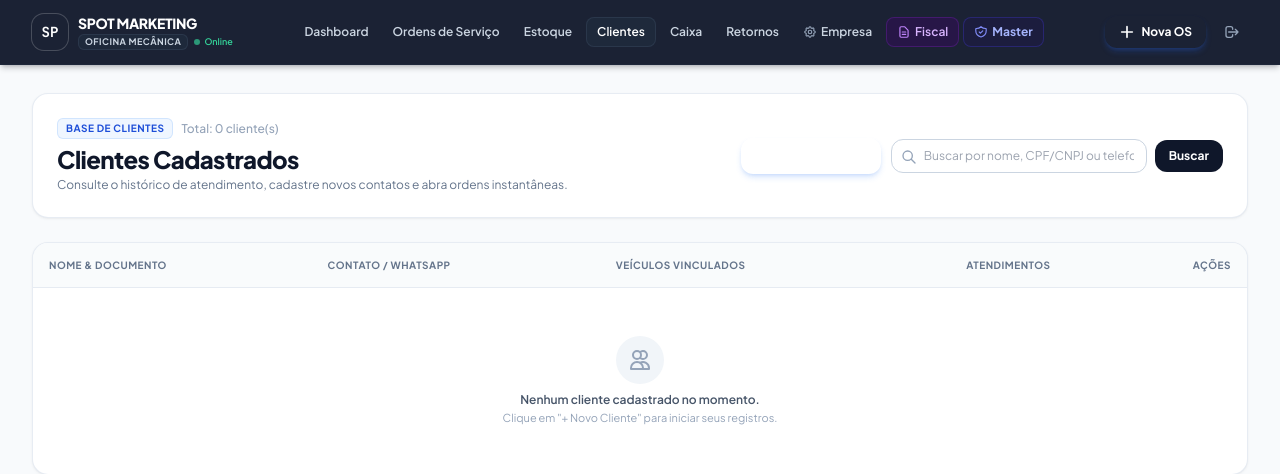
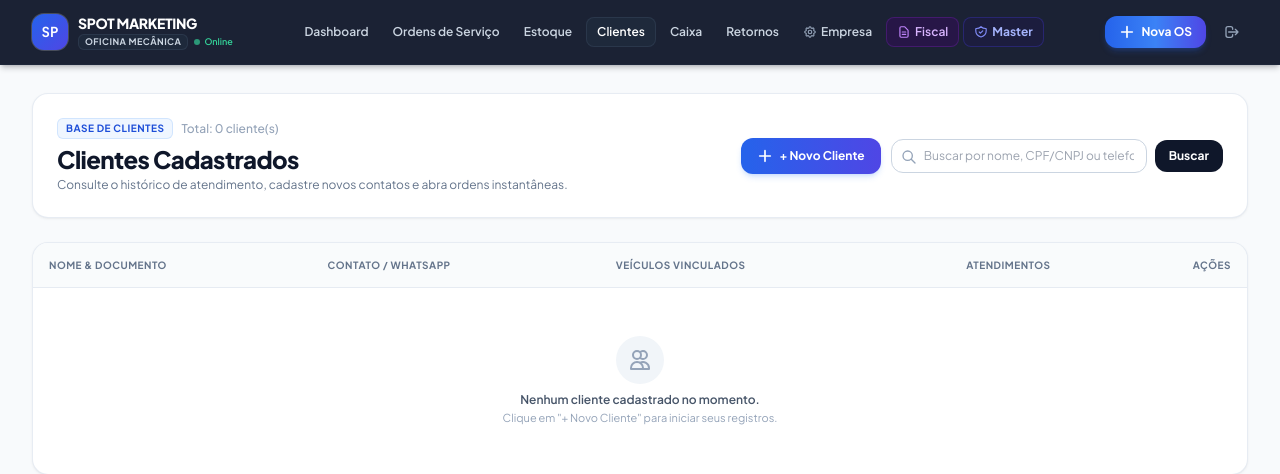
Before and after one commit to nandocozac/painel-gestao, a Flask app: page /clientes in a window 1280 px wide. Shown: the top 474 px of the page. Run offline with Flask 3, Linux system fonts and the light colour scheme; the visitor is signed in with stand-in values (Sample User, id 1); data that the repository does not hold is empty; some libraries are stand-ins or nearby versions.

Commit message:
fix: corrige visibilidade do botao de Nova OS e novo cliente ajustando classes de gradiente do Tailwind

```diff
--- a/templates/base.html
+++ b/templates/base.html
@@ -92,11 +92,11 @@
                         <img src="{{ empresa.logo_base64 or url_for('static', filename=empresa.logo_filename) }}" alt="{{ empresa.nome_empresa }}"
                             class="h-9 w-auto max-w-[130px] object-contain rounded-lg ring-1 ring-white/10"
                             onerror="this.style.display='none'; this.nextElementSibling.style.display='inline-flex';">
-                        <span class="hidden items-center justify-center w-9 h-9 rounded-xl bg-linear-to-br from-blue-600 to-indigo-600 text-white font-mono text-sm font-extrabold shadow-sm ring-1 ring-white/20">
+                        <span class="hidden items-center justify-center w-9 h-9 rounded-xl bg-blue-600 bg-gradient-to-br from-blue-600 to-indigo-600 text-white font-mono text-sm font-extrabold shadow-sm ring-1 ring-white/20">
                             {{ empresa.nome_empresa[:2]|upper }}
                         </span>
                         {% else %}
-                        <span class="inline-flex items-center justify-center w-9 h-9 rounded-xl bg-linear-to-br from-blue-600 to-indigo-600 text-white font-mono text-sm font-extrabold shadow-sm ring-1 ring-white/20">
+                        <span class="inline-flex items-center justify-center w-9 h-9 rounded-xl bg-blue-600 bg-gradient-to-br from-blue-600 to-indigo-600 text-white font-mono text-sm font-extrabold shadow-sm ring-1 ring-white/20">
                             {{ empresa.nome_empresa[:2]|upper }}
                         </span>
                         {% endif %}
@@ -186,7 +186,7 @@
                 <div class="flex items-center gap-2.5 shrink-0">
                     {% if empresa %}
                     <a href="{{ url_for('nova_os') }}"
-                        class="bg-linear-to-r from-blue-600 via-blue-500 to-indigo-600 hover:from-blue-500 hover:to-indigo-500 text-white font-bold px-3.5 py-2 rounded-xl text-xs shadow-md shadow-blue-600/25 active:scale-95 transition-all inline-flex items-center gap-1.5 hover-lift">
+                        class="bg-blue-600 bg-gradient-to-r from-blue-600 via-blue-500 to-indigo-600 hover:from-blue-500 hover:to-indigo-500 text-white font-bold px-3.5 py-2 rounded-xl text-xs shadow-md shadow-blue-600/25 active:scale-95 transition-all inline-flex items-center gap-1.5 hover-lift">
                         <svg class="w-4 h-4" fill="none" stroke="currentColor" viewBox="0 0 24 24">
                             <path stroke-linecap="round" stroke-linejoin="round" stroke-width="2.5" d="M12 4v16m8-8H4" />
                         </svg>
--- a/templates/clientes.html
+++ b/templates/clientes.html
@@ -19,7 +19,7 @@
 
         <div class="flex flex-col sm:flex-row items-stretch sm:items-center gap-2.5 w-full md:w-auto">
             <button type="button" onclick="document.getElementById('modal-novo-cliente').classList.remove('hidden')"
-                class="bg-linear-to-r from-blue-600 to-indigo-600 hover:from-blue-500 hover:to-indigo-500 text-white text-xs font-bold px-4 py-2.5 rounded-xl transition shadow-md shadow-blue-500/20 flex items-center justify-center gap-1.5 shrink-0 active:scale-95">
+                class="bg-blue-600 bg-gradient-to-r from-blue-600 to-indigo-600 hover:from-blue-500 hover:to-indigo-500 text-white text-xs font-bold px-4 py-2.5 rounded-xl transition shadow-md shadow-blue-500/20 flex items-center justify-center gap-1.5 shrink-0 active:scale-95">
                 <svg class="w-4 h-4" fill="none" stroke="currentColor" viewBox="0 0 24 24">
                     <path stroke-linecap="round" stroke-linejoin="round" stroke-width="2.5" d="M12 4v16m8-8H4" />
                 </svg>
--- a/templates/dashboard.html
+++ b/templates/dashboard.html
@@ -31,7 +31,7 @@
             </a>
 
             <a href="{{ url_for('nova_os') }}"
-                class="px-4 py-2 rounded-xl text-xs font-bold text-white bg-linear-to-r from-blue-600 via-blue-500 to-indigo-600 hover:from-blue-500 hover:to-indigo-500 shadow-md shadow-blue-500/25 transition inline-flex items-center gap-1.5 active:scale-95">
+                class="px-4 py-2 rounded-xl text-xs font-bold text-white bg-blue-600 bg-gradient-to-r from-blue-600 via-blue-500 to-indigo-600 hover:from-blue-500 hover:to-indigo-500 shadow-md shadow-blue-500/25 transition inline-flex items-center gap-1.5 active:scale-95">
                 <svg class="w-4 h-4" fill="none" stroke="currentColor" viewBox="0 0 24 24">
                     <path stroke-linecap="round" stroke-linejoin="round" stroke-width="2.5" d="M12 4v16m8-8H4" />
                 </svg>
--- a/templates/os_lista.html
+++ b/templates/os_lista.html
@@ -24,7 +24,7 @@
 
         <div class="flex items-center gap-2.5 w-full md:w-auto">
             <a href="{{ url_for('nova_os') }}"
-                class="px-4 py-2 rounded-xl text-xs font-bold text-white bg-linear-to-r from-blue-600 via-blue-500 to-indigo-600 hover:from-blue-500 hover:to-indigo-500 shadow-md shadow-blue-500/25 transition inline-flex items-center gap-1.5 active:scale-95 shrink-0">
+                class="px-4 py-2 rounded-xl text-xs font-bold text-white bg-blue-600 bg-gradient-to-r from-blue-600 via-blue-500 to-indigo-600 hover:from-blue-500 hover:to-indigo-500 shadow-md shadow-blue-500/25 transition inline-flex items-center gap-1.5 active:scale-95 shrink-0">
                 <svg class="w-4 h-4" fill="none" stroke="currentColor" viewBox="0 0 24 24">
                     <path stroke-linecap="round" stroke-linejoin="round" stroke-width="2.5" d="M12 4v16m8-8H4" />
                 </svg>
```
